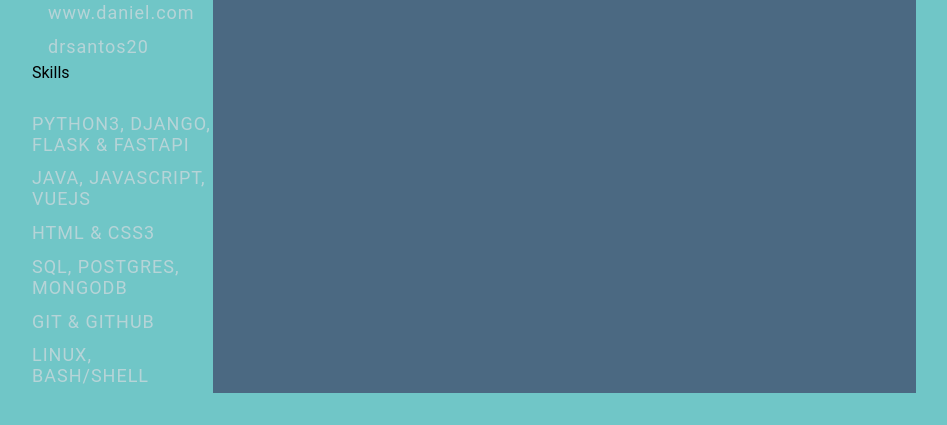
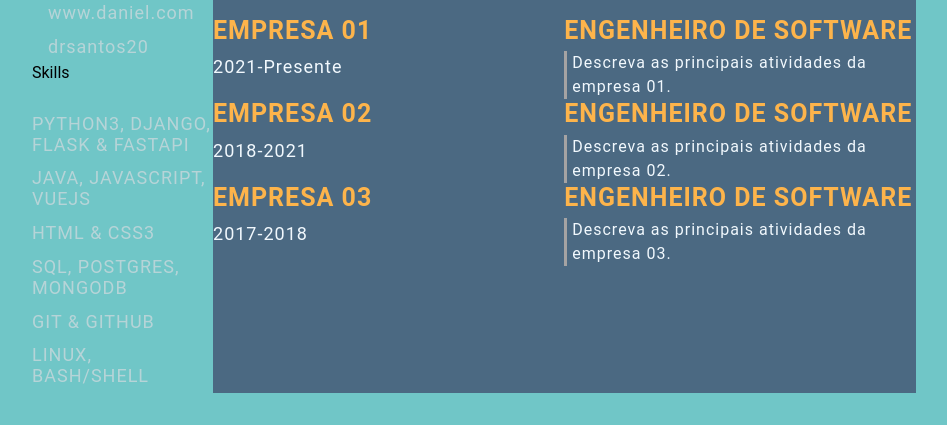
Before and after one commit to danibisswurn/danibisswurn, a plain HTML site: page index.html in a window 1280 px wide. Shown: the part 466-891 px from the top of the page, without its empty margins (96-1043 px from the left). Drawn offline with Linux system fonts and the light colour scheme.

Commit message:
day-03 (#3)

```diff
--- a/index.html
+++ b/index.html
@@ -51,6 +51,41 @@
                         </p>
                     </section>
                 </div>
+            <section class="experience gap">
+                <div class="right-title">Experiência</div>
+                <div class="experience-contents">
+                    <div class="exp-left">
+                        <p class="exp-company-name">Empresa 01</p>
+                        <p class="exp-time-period">2021-Presente</p>
+                    </div>
+                    <div class="exp-right">
+                        <p class="exp-position">Engenheiro de Software</p>
+                        <p class="exp-desc">
+                            Descreva as principais atividades da empresa 01.
+                        </p>
+                    </div>
+                    <div class="exp-left">
+                        <p class="exp-company-name">Empresa 02</p>
+                        <p class="exp-time-period">2018-2021</p>
+                    </div>
+                    <div class="exp-right">
+                        <p class="exp-position">Engenheiro de Software</p>
+                        <p class="exp-desc">
+                            Descreva as principais atividades da empresa 02.
+                        </p>
+                    </div>
+                    <div class="exp-left">
+                        <p class="exp-company-name">Empresa 03</p>
+                        <p class="exp-time-period">2017-2018</p>
+                    </div>
+                    <div class="exp-right">
+                        <p class="exp-position">Engenheiro de Software</p>
+                        <p class="exp-desc">
+                            Descreva as principais atividades da empresa 03.
+                        </p>
+                    </div>
+                </div>
+            </section>
             </section>
     </main>
 </body>
```
